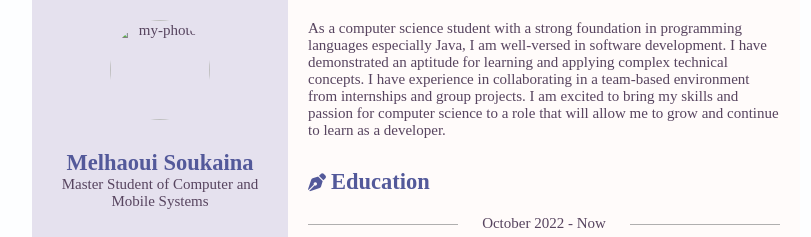
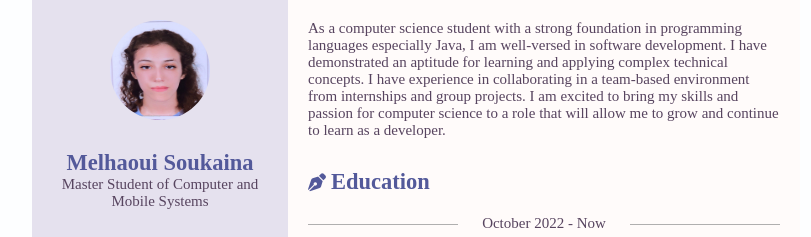
Before and after one commit to taflur/CV, a plain HTML site: page index.html in a window 1280 px wide. Shown: the top 237 px of the page, without its empty margins (224-1035 px from the left). Drawn offline with Linux system fonts and the light colour scheme.

Commit message:
commit 2.1

```diff
--- a/index.html
+++ b/index.html
@@ -14,7 +14,7 @@
 		<div class="left">
 			<div class="image">
 				<img src=
-"C:\Users\taflur\Desktop\Pershit\photo.jpeg"
+"IMG_7171.jpg"
 					alt="my-photo"
 					style="width:100px;height:100px;">
 			</div>
```
Also changed, not shown: IMG_7171.jpg (added).
